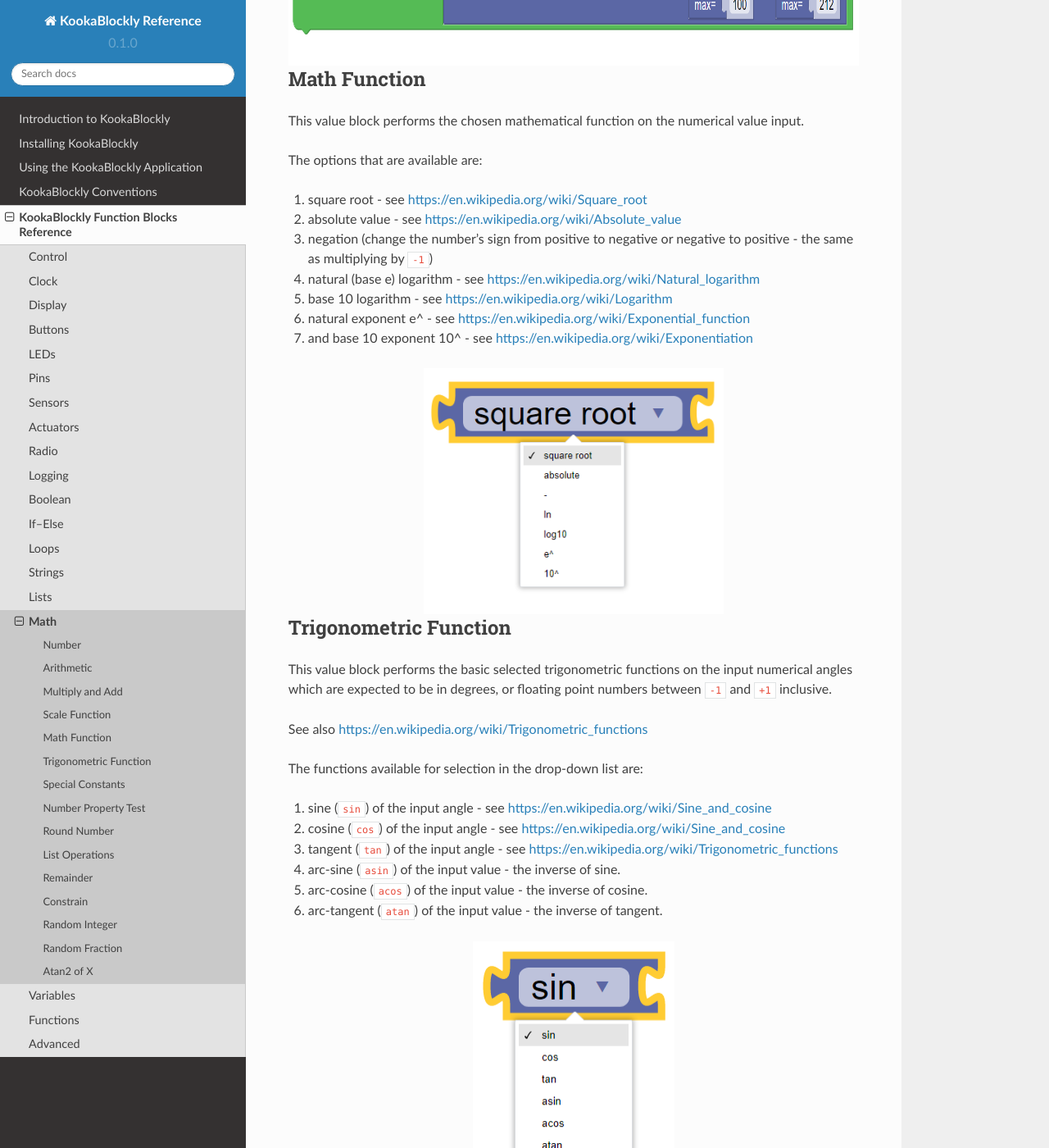
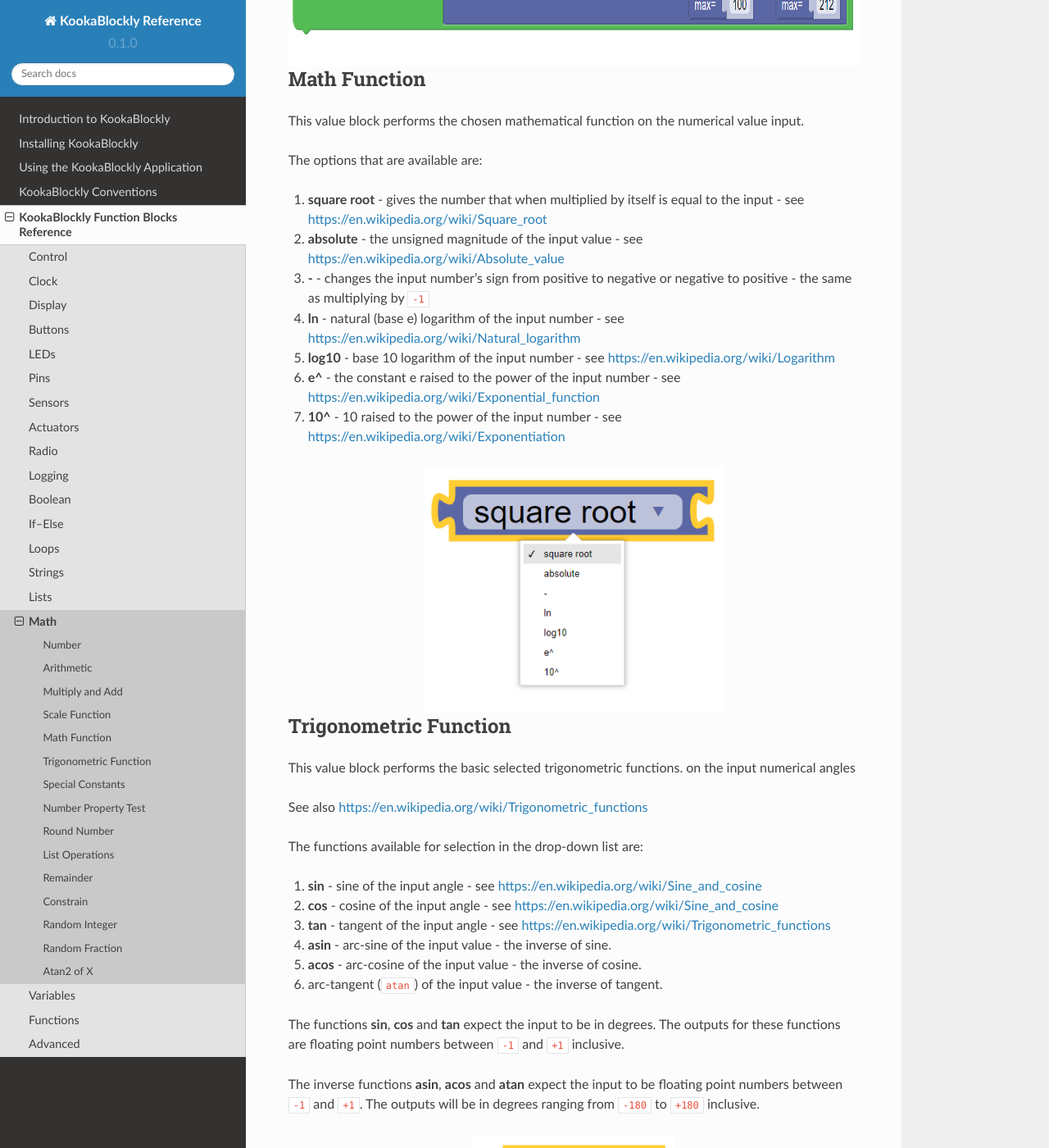
Before and after one commit to TDStrasser/KookaBlockly-Reference, a Sphinx documentation site: the page built from docs/source/maths.rst, in a window 1280 px wide and 1400 px high, scrolled down 3293 px. Shown: the whole window at 82% size. Built offline with Sphinx 7.4.7 and the Read the Docs theme 2.0.0, drawn with Linux system fonts in a browser that asks for light colours; some of the changed text lies outside the part shown.

Commit message:
Formatting maths.rst

```diff
--- a/docs/source/maths.rst
+++ b/docs/source/maths.rst
@@ -50,11 +50,11 @@ arithmetic operator.
 
 The operations that can be chosen from the drop-down list are:
 
-1. addition (+)
-2. subtraction (-)
-3. multiplication (x)
-4. division (÷)
-5. and raised to the power of (^)
+1. addition (**+**)
+2. subtraction (**-**)
+3. multiplication (**x**)
+4. division (**÷**)
+5. and raised to the power of (**^**)
 
 .. image:: images/math-arithmetic.png
    :height: 200
@@ -115,13 +115,13 @@ This value block performs the chosen mathematical function on the numerical valu
 
 The options that are available are:
 
-1. square root - see https://en.wikipedia.org/wiki/Square_root
-2. absolute value - see https://en.wikipedia.org/wiki/Absolute_value
-3. negation (change the number's sign from positive to negative or negative to positive - the same as multiplying by ``-1``)
-4. natural (base e) logarithm - see https://en.wikipedia.org/wiki/Natural_logarithm
-5. base 10 logarithm - see https://en.wikipedia.org/wiki/Logarithm
-6. natural exponent e^ - see https://en.wikipedia.org/wiki/Exponential_function
-7. and base 10 exponent 10^ - see https://en.wikipedia.org/wiki/Exponentiation
+1. **square root** - gives the number that when multiplied by itself is equal to the input - see https://en.wikipedia.org/wiki/Square_root
+2. **absolute** - the unsigned magnitude of the input value - see https://en.wikipedia.org/wiki/Absolute_value
+3. **-** - changes the input number's sign from positive to negative or negative to positive - the same as multiplying by ``-1``
+4. **ln** - natural (base e) logarithm of the input number - see https://en.wikipedia.org/wiki/Natural_logarithm
+5. **log10** - base 10 logarithm of the input number - see https://en.wikipedia.org/wiki/Logarithm
+6. **e^** - the constant e raised to the power of the input number - see https://en.wikipedia.org/wiki/Exponential_function
+7. **10^** - 10 raised to the power of the input number - see https://en.wikipedia.org/wiki/Exponentiation
 
 
 .. image:: images/math-sqroot.png
@@ -132,20 +132,24 @@ The options that are available are:
 Trigonometric Function
 ----------------------
 
-This value block performs the basic selected trigonometric functions on the input numerical angles
-which are expected to be in degrees, or floating point numbers between ``-1`` and ``+1`` inclusive.
+This value block performs the basic selected trigonometric functions. on the input numerical angles
 
 See also https://en.wikipedia.org/wiki/Trigonometric_functions
 
 The functions available for selection in the drop-down list are:
 
-1. sine (``sin``) of the input angle - see https://en.wikipedia.org/wiki/Sine_and_cosine
-2. cosine (``cos``) of the input angle - see https://en.wikipedia.org/wiki/Sine_and_cosine
-3. tangent (``tan``) of the input angle - see https://en.wikipedia.org/wiki/Trigonometric_functions
-4. arc-sine (``asin``) of the input value - the inverse of sine.
-5. arc-cosine (``acos``) of the input value - the inverse of cosine.
+1. **sin** - sine of the input angle - see https://en.wikipedia.org/wiki/Sine_and_cosine
+2. **cos** - cosine of the input angle - see https://en.wikipedia.org/wiki/Sine_and_cosine
+3. **tan** - tangent of the input angle - see https://en.wikipedia.org/wiki/Trigonometric_functions
+4. **asin** - arc-sine of the input value - the inverse of sine.
+5. **acos** - arc-cosine of the input value - the inverse of cosine.
 6. arc-tangent (``atan``) of the input value - the inverse of tangent.
 
+The functions **sin**, **cos** and **tan** expect the input to be in degrees.
+The outputs for these functions are floating point numbers between ``-1`` and ``+1`` inclusive.
+
+The inverse functions **asin**, **acos** and **atan** expect the input to be floating point numbers between ``-1`` and ``+1``.
+The outputs will be in degrees ranging from ``-180`` to ``+180`` inclusive.
 
 .. image:: images/math-trig.png
    :height: 300
```
Also changed, not shown: other parts of docs/source/maths.rst (+7 -7 lines).
